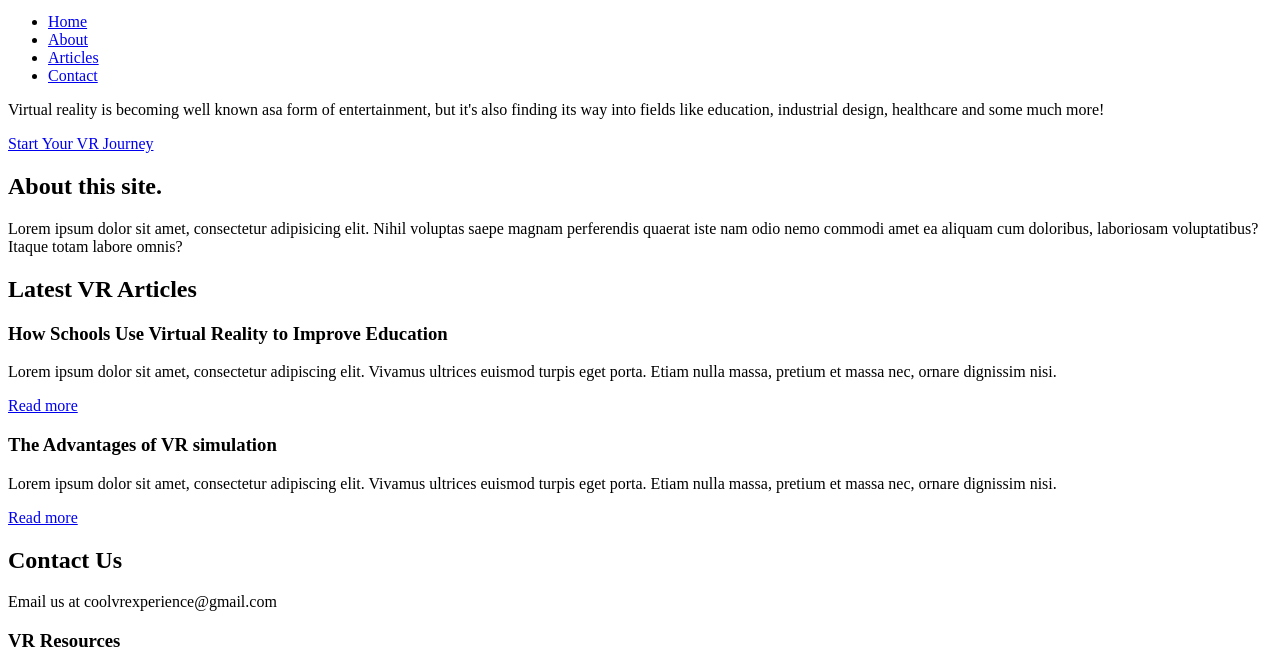
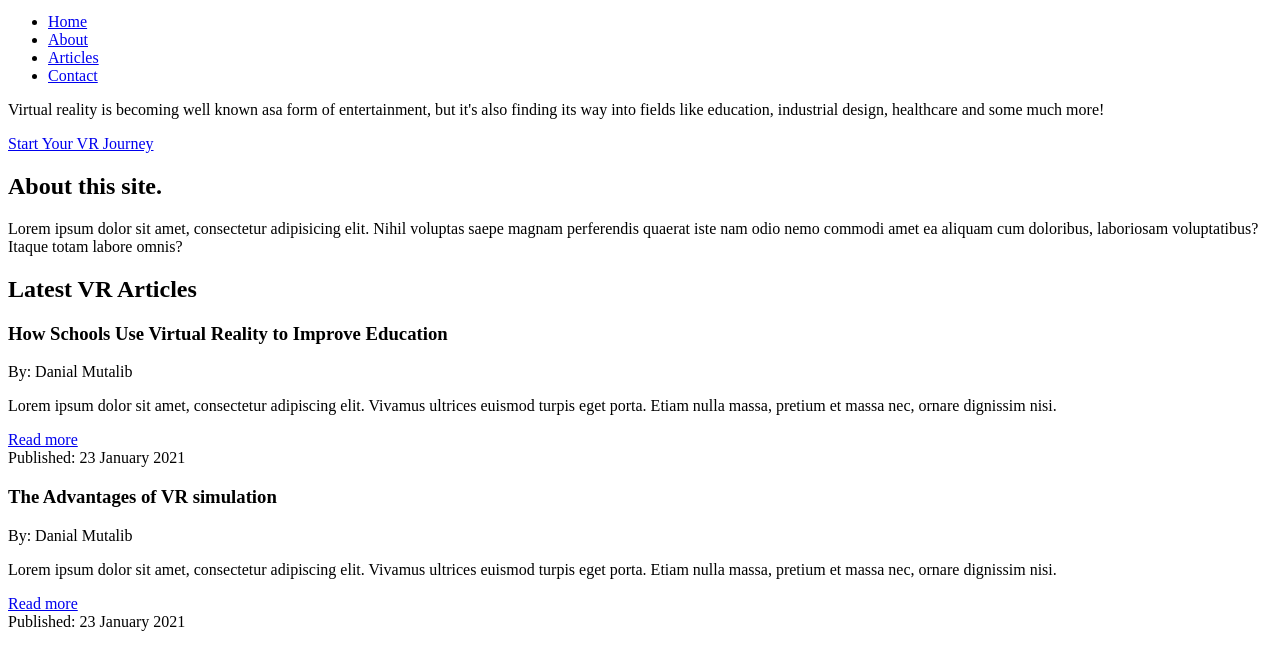
Before and after one commit to TreehouseFrontEndDevTutorials-WORKSPACE/TreehouseFrontEndTrack_StructuringYourContent-WORKSPACE, a plain HTML site: page index.html in a window 1280 px wide. Shown: the part 101-756 px from the top of the page. Drawn offline with Linux system fonts and the light colour scheme.

Commit message:
Edited files in index.html and article.html
Updated files for index.html and article.html

```diff
--- a/index.html
+++ b/index.html
@@ -38,19 +38,27 @@
                 <h2>Latest VR Articles</h2>
 
                 <article>
-                    <h3>How Schools Use Virtual Reality to Improve Education</h3>
+                    <header>
+                        <h3>How Schools Use Virtual Reality to Improve Education</h3>
+                    <p>By: Danial Mutalib</p>
+                    </header>
                     <p>Lorem ipsum dolor sit amet, consectetur adipiscing elit. Vivamus ultrices euismod turpis eget porta. Etiam nulla massa,
                     pretium et massa nec, ornare dignissim nisi.</p>
 
                     <a href="article.html">Read more</a>
+                    <footer>Published: 23 January 2021</footer>
                 </article>
 
                 <article>
-                    <h3>The Advantages of VR simulation</h3>
+                    <head>
+                        <h3>The Advantages of VR simulation</h3>
+                    <p>By: Danial Mutalib</p>
+                    </head>
                     <p>Lorem ipsum dolor sit amet, consectetur adipiscing elit. Vivamus ultrices euismod turpis eget porta. Etiam nulla massa,
                     pretium et massa nec, ornare dignissim nisi.</p>
 
                     <a href="article.html">Read more</a>
+                    <footer>Published: 23 January 2021</footer>
                 </article>
             </section>
 
```
Also changed, not shown: article.html (+5 -1 lines).
